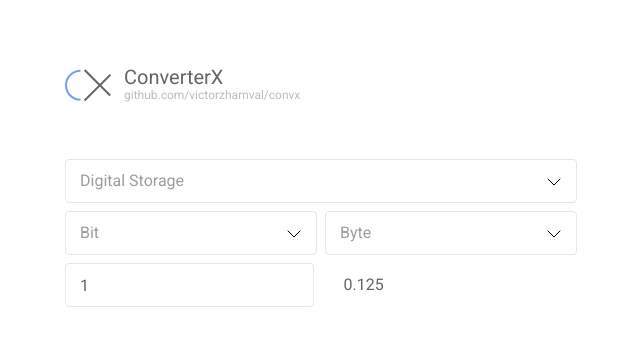
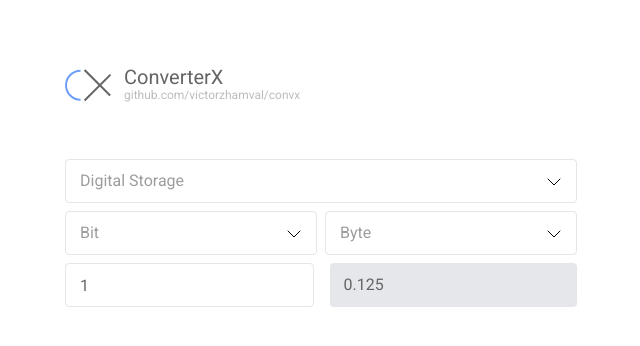
Before and after one commit to victorzhamval/convx, a React (Create React App) app: page / in a window 1280 px wide. Shown: the top 346 px of the page, without its empty margins (319-959 px from the left). Built offline with nearby package versions, Linux system fonts and the light colour scheme.

Commit message:
Fix output

```diff
--- a/src/components/Output.jsx
+++ b/src/components/Output.jsx
@@ -1,7 +1,7 @@
 export default function Output({children}) {
   return (
     <div
-      className="w-full h-11 flex items-center bg-transparent pl-3.5 text-[#656565] bg-gray-200 rounded focus:outline-none appearance-none placeholder:text-[#9D9D9D]"
+      className="w-full h-11 flex items-center pl-3.5 text-[#656565] bg-gray-200 rounded focus"
     >
     {children}
     </div>
```
